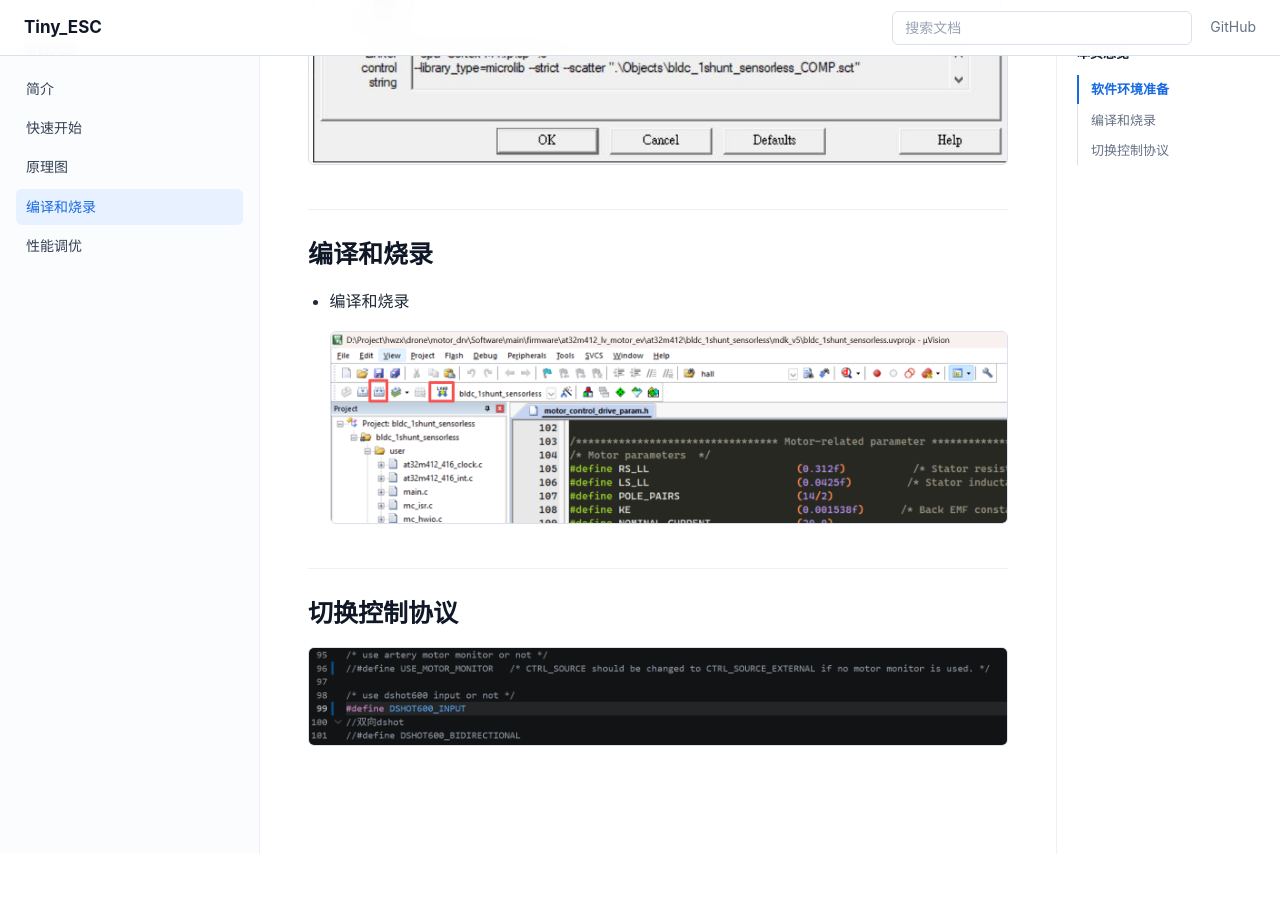
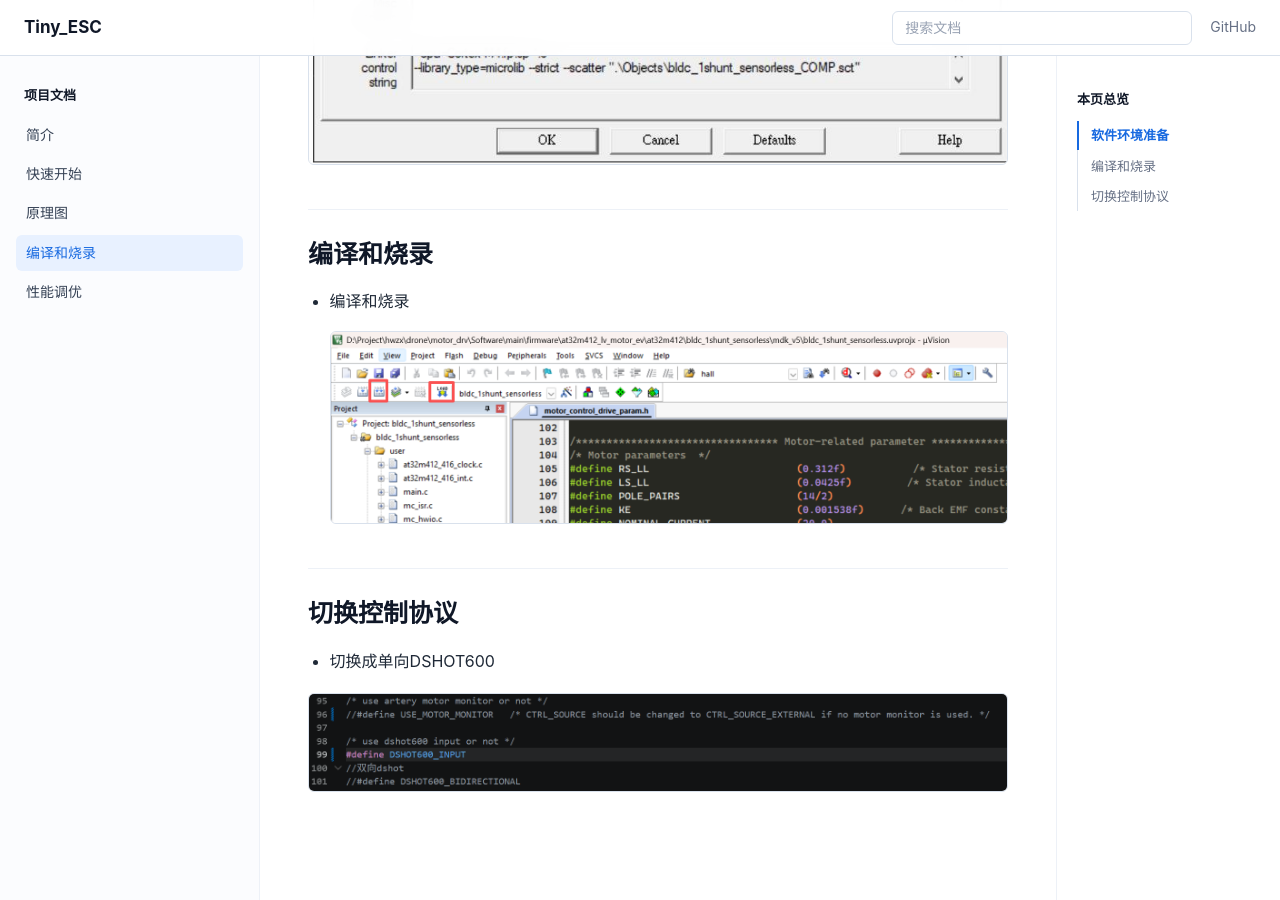
Before and after one commit to BearShang/motor_drv-software, a Jekyll site: the page built from docs/build-flash.md, in a window 1280 px wide and 900 px high, scrolled down 2281 px. Built offline with Jekyll 4.4.1, drawn with Linux system fonts in a browser that asks for light colours; before the commit the page ends 3135 px from its top, so only the background shows below that.

Commit message:
添加切换协议

```diff
--- a/docs/build-flash.md
+++ b/docs/build-flash.md
@@ -37,4 +37,6 @@ title: 编译和烧录
 
 ## 切换控制协议
 
+- 切换成单向DSHOT600
+
 <img src="{{ '/docs/pics/build-flash/切换控制协议.png' | relative_url }}?v={{ site.time | date: '%s' }}" alt="切换控制协议">
```
